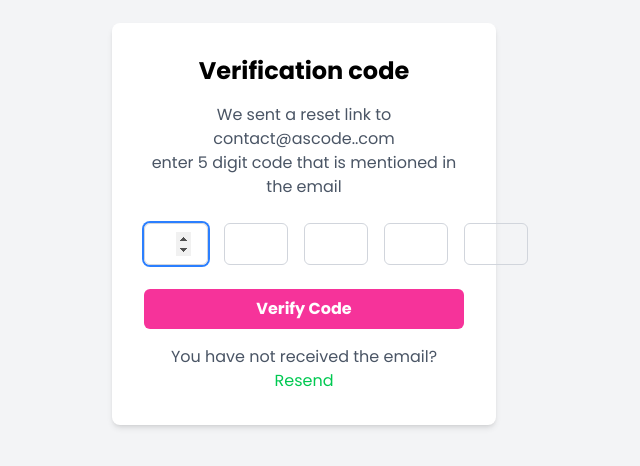
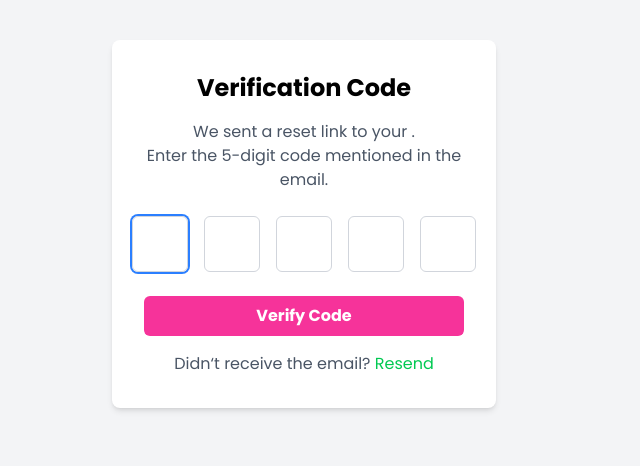
Before and after one commit to Nahidul-Islam-Siam/redux-authentication, a React (Vite) app: page /verification-form in a window 1280 px wide. Shown: the part 176-642 px from the top of the page, without its empty margins (336-976 px from the left). Built offline with nearby package versions, Linux system fonts and the light colour scheme.

Commit message:
add token verification and enhance login/signup forms; integrate jwt-decode for token handling and improve form validation

```diff
--- a/package.json
+++ b/package.json
@@ -17,6 +17,8 @@
     "antd": "^5.24.0",
     "axios": "^1.7.9",
     "js-cookie": "^3.0.5",
+    "jsonwebtoken": "^9.0.2",
+    "jwt-decode": "^4.0.0",
     "localforage": "^1.10.0",
     "lucide": "^0.475.0",
     "match-sorter": "^8.0.0",
--- a/src/components/LoginForm.jsx
+++ b/src/components/LoginForm.jsx
@@ -1,22 +1,45 @@
+import { useForm } from 'react-hook-form';
+import { FaEye, FaEyeSlash } from 'react-icons/fa';
+import { useLoginMutation } from '../redux/api/auth/authApi';
 import { useState } from 'react';
-import { FaEye, FaEyeSlash } from 'react-icons/fa';
+import { verifyToken } from '../token/token';
+import { useDispatch } from "react-redux";
+import { toast } from 'react-toastify';
+import { useNavigate } from 'react-router-dom';
+import { setUser } from '../redux/feature/authSlices/authSlice';
+import Cookies from "js-cookie";
 
 const LoginForm = () => {
-  const [email, setEmail] = useState('');
-  const [password, setPassword] = useState('');
-  const [rememberMe, setRememberMe] = useState(false);
+  const { register, handleSubmit, formState: { errors } } = useForm();
   const [showPassword, setShowPassword] = useState(false);
-
-  const handleSubmit = (e) => {
-    e.preventDefault();
-    console.log('Email:', email);
-    console.log('Password:', password);
-    console.log('Remember Me:', rememberMe);
-    // Here you would typically make an API call to authenticate the user.
-  };
+  const [login, { isLoading, error }] = useLoginMutation();
+  const navigate = useNavigate();
+  const dispatch = useDispatch();
 
   const togglePasswordVisibility = () => {
     setShowPassword(!showPassword);
+  };
+
+  const onSubmit = async (data) => {
+    try {
+      const result = await login(data).unwrap();
+      const token = result.data.accessToken;
+
+      const user = verifyToken(token);
+      dispatch(setUser({ user, token }));
+
+      console.log("Login User", user);
+
+      Cookies.set('auth_token', token, { expires: 7, secure: true, sameSite: 'Strict' });
+
+      console.log(result.data.accessToken);
+      toast.success("User Logged in Successfully!");
+
+      navigate('/dashboard'); // ✅ Fixed navigation
+
+    } catch (err) {
+      toast.error(err.message || "Login failed");
+    }
   };
 
   return (
@@ -25,7 +48,7 @@ const LoginForm = () => {
         <h2 className="text-2xl font-bold mb-4 text-center">Log in to your account</h2>
         <p className="text-gray-600 mb-6 text-center">Please enter your email and password to continue.</p>
 
-        <form onSubmit={handleSubmit}>
+        <form onSubmit={handleSubmit(onSubmit)}>
           <div className="mb-4">
             <label htmlFor="email" className="block text-gray-700 font-bold mb-2">Email</label>
             <input
@@ -33,10 +56,9 @@ const LoginForm = () => {
               id="email"
               className="border border-gray-300 rounded-md px-4 py-2 w-full focus:outline-none focus:ring-2 focus:ring-blue-500"
               placeholder="Enter your email"
-              value={email}
-              onChange={(e) => setEmail(e.target.value)}
-              required
+              {...register('email', { required: 'Email is required' })}
             />
+            {errors.email && <p className="text-red-500 text-sm">{errors.email.message}</p>}
           </div>
 
           <div className="mb-6">
@@ -47,9 +69,7 @@ const LoginForm = () => {
                 id="password"
                 className="border border-gray-300 rounded-md px-4 py-2 w-full focus:outline-none focus:ring-2 focus:ring-blue-500 pr-10"
                 placeholder="Enter your password"
-                value={password}
-                onChange={(e) => setPassword(e.target.value)}
-                required
+                {...register('password', { required: 'Password is required' })}
               />
               <button
                 type="button"
@@ -64,18 +84,12 @@ const LoginForm = () => {
                 )}
               </button>
             </div>
+            {errors.password && <p className="text-red-500 text-sm">{errors.password.message}</p>}
           </div>
 
           <div className="flex justify-between items-center mb-6">
             <div className="flex items-center">
-              <input
-                type="checkbox"
-                id="rememberMe"
-                className="mr-2"
-                checked={rememberMe}
-                onChange={(e) => setRememberMe(e.target.checked)}
-                aria-label="Remember me"
-              />
+              <input type="checkbox" id="rememberMe" className="mr-2" {...register('rememberMe')} />
               <label htmlFor="rememberMe" className="text-gray-700">Remember me</label>
             </div>
             <div className="flex items-center">
@@ -89,10 +103,13 @@ const LoginForm = () => {
             <button
               type="submit"
               className="bg-pink-500 hover:bg-pink-700 text-white font-bold py-2 px-4 rounded-md w-full focus:outline-none focus:ring-2 focus:ring-pink-300"
+              disabled={isLoading}
             >
-              Sign In
+              {isLoading ? "Signing in..." : "Sign In"}
             </button>
           </div>
+
+          {error && <p className="text-red-500 text-center">{error?.data?.message || "Login failed"}</p>}
 
           <div className="text-center">
             <p className="text-gray-600">
--- a/src/components/VerificationForm.jsx
+++ b/src/components/VerificationForm.jsx
@@ -1,67 +1,117 @@
-import  { useState } from 'react';
+import { useForm } from 'react-hook-form';
+import  { useRef, useEffect } from 'react';
+import { useNavigate, useParams } from 'react-router-dom';
+import { useResendVerificationCodeMutation, useVerifyOTPMutation } from '../redux/api/auth/authApi';
+import { toast } from 'react-toastify';
 
 const VerificationForm = () => {
-  const [code, setCode] = useState(['', '', '', '', '']);
+  const { register, handleSubmit, setValue, watch, formState: { errors }, setFocus } = useForm({
+    defaultValues: { code: ['', '', '', '', ''] }
+  });
 
+  const [verifyOTP, { isLoading }] = useVerifyOTPMutation();
+  const [resendVerificationCode] = useResendVerificationCodeMutation();
+
+  const navigate = useNavigate();
+  const inputsRef = useRef([]);
+
+  const codeValues = watch("code") || ['','','','','']; // Ensure codeValues is always an array
+  const param = useParams();
+  const email = param.email;
   const handleChange = (index, event) => {
-    const newCode = [...code];
-    newCode[index] = event.target.value;
-    setCode(newCode);
+    const value = event.target.value;
+    if (!/^\d?$/.test(value)) return; // Only allow single digits
 
-    // Focus on the next input if a number is entered
-    if (event.target.value && index < 4) {
-      const nextInput = event.target.nextElementSibling;
-      if (nextInput) {
-        nextInput.focus();
-      }
+    const newCode = [...codeValues];
+    newCode[index] = value;
+    setValue("code", newCode);
+
+    if (value && index < 4) {
+      inputsRef.current[index + 1]?.focus();
     }
   };
 
-  const handleSubmit = (e) => {
-    e.preventDefault();
-    const enteredCode = code.join(''); // Combine the code digits
-    console.log("Entered Code:", enteredCode);
-    // Handle form submission here (e.g., send data to API)
+  const handleKeyDown = (index, event) => {
+    if (event.key === 'Backspace' && !codeValues[index] && index > 0) {
+      inputsRef.current[index - 1]?.focus();
+    }
   };
+
+  const onSubmit = async (data) => {
+    const code = data.code.join('');
+    console.log('Verification Code:', code);
+
+    try {
+      const result = await verifyOTP({ email, code }).unwrap();
+      console.log("Verified Res", result);
+      toast.success("OTP verified successfully!");
+      navigate('/dashboard'); // Adjust navigation as needed
+    } catch (error) {
+      console.log(error);
+      toast.error(error?.data?.message || "Invalid OTP, please try again.");
+    }
+  };
+
+  const onResend = async () => {
+    try {
+      await resendVerificationCode({ email }).unwrap();
+      toast.success("Verification code sent to your email!");
+    } catch (error) {
+      console.log(error);
+      toast.error(error?.data?.message || "Failed to resend OTP. Please try again.");
+    }
+  };
+
+  useEffect(() => {
+    setFocus("code.0");
+  }, [setFocus]);
 
   return (
     <div className="flex justify-center items-center h-screen bg-gray-100">
       <div className="bg-white p-8 rounded-lg shadow-md w-96">
-        <h2 className="text-2xl font-bold mb-4 text-center">Verification code</h2>
+        <h2 className="text-2xl font-bold mb-4 text-center">Verification Code</h2>
         <p className="text-gray-600 mb-6 text-center">
-          We sent a reset link to contact@ascode..com <br />
-          enter 5 digit code that is mentioned in the email
+          We sent a reset link to your {param?.email}.<br />
+          Enter the 5-digit code mentioned in the email.
         </p>
 
-        <form onSubmit={handleSubmit}>
-          <div className="flex space-x-4 mb-6">
-            {code.map((digit, index) => (
+        <form onSubmit={handleSubmit(onSubmit)}>
+          <div className="flex justify-center space-x-4 mb-6">
+            {codeValues.map((digit, index) => (
               <input
                 key={index}
-                type="number"
-                maxLength="1"
+                type="text"
+                {...register(`code.${index}`, { required: true })}
                 value={digit}
                 onChange={(event) => handleChange(index, event)}
-                className="border border-gray-300 rounded-md px-4 py-2 w-16 text-center focus:outline-none focus:ring-2 focus:ring-blue-500"
-                required
-                ref={(input) => {
-                  if (index === 0) {
-                    input && input.focus(); // Focus on the first input on mount
-                  }
-                }}
+                onKeyDown={(event) => handleKeyDown(index, event)}
+                className="border border-gray-300 rounded-md px-4 py-2 w-14 h-14 text-center text-xl focus:outline-none focus:ring-2 focus:ring-blue-500"
+                maxLength={1}
+                ref={(el) => (inputsRef.current[index] = el)}
+                autoFocus={index === 0}
               />
             ))}
           </div>
 
+          {errors.code && <p className="text-red-500 text-center">Please enter all 5 digits.</p>}
+
           <button
             type="submit"
             className="bg-pink-500 hover:bg-pink-700 text-white font-bold py-2 px-4 rounded-md w-full focus:outline-none focus:ring-2 focus:ring-pink-300"
+            disabled={codeValues.includes('')}
           >
-           <a href="/set-new-password-form"> Verify Code</a>
+            {isLoading ? "Verifying..." : "Verify Code"}
           </button>
 
           <p className="mt-4 text-center text-gray-600">
-            You have not received the email? <a href="#" className="text-green-500 hover:underline">Resend</a>
+            Didn&lsquo;t receive the email?{' '}
+            <button
+              type="button"
+              className="text-green-500 hover:underline"
+              onClick={onResend}
+            >
+              Resend
+            </button>
           </p>
         </form>
       </div>
--- a/src/redux/api/auth/authApi.js
+++ b/src/redux/api/auth/authApi.js
@@ -52,5 +52,5 @@ const authApi = baseApi.injectEndpoints({
 })
 
 
-export const { useSingupMutation, useLoginMutation, useVerifyEmailMutation, resendCodeData, useSendForgetPasswordOTPMutation, useVerifyOTPMutation } = authApi;
+export const { useSingupMutation, useLoginMutation, useVerifyEmailMutation, resendCodeData, useSendForgetPasswordOTPMutation, useVerifyOTPMutation,  useResendVerificationCodeMutation } = authApi;
 export default authApi;
--- /dev/null
+++ b/src/token/token.js
@@ -0,0 +1,5 @@
+import { jwtDecode } from "jwt-decode";
+
+export const verifyToken = (token) => {
+    return jwtDecode(token);
+};
```
Also changed, not shown: src/components/SignUp.jsx (+6 -3 lines), 1 other file (tests, documents, lock files or other folders).
